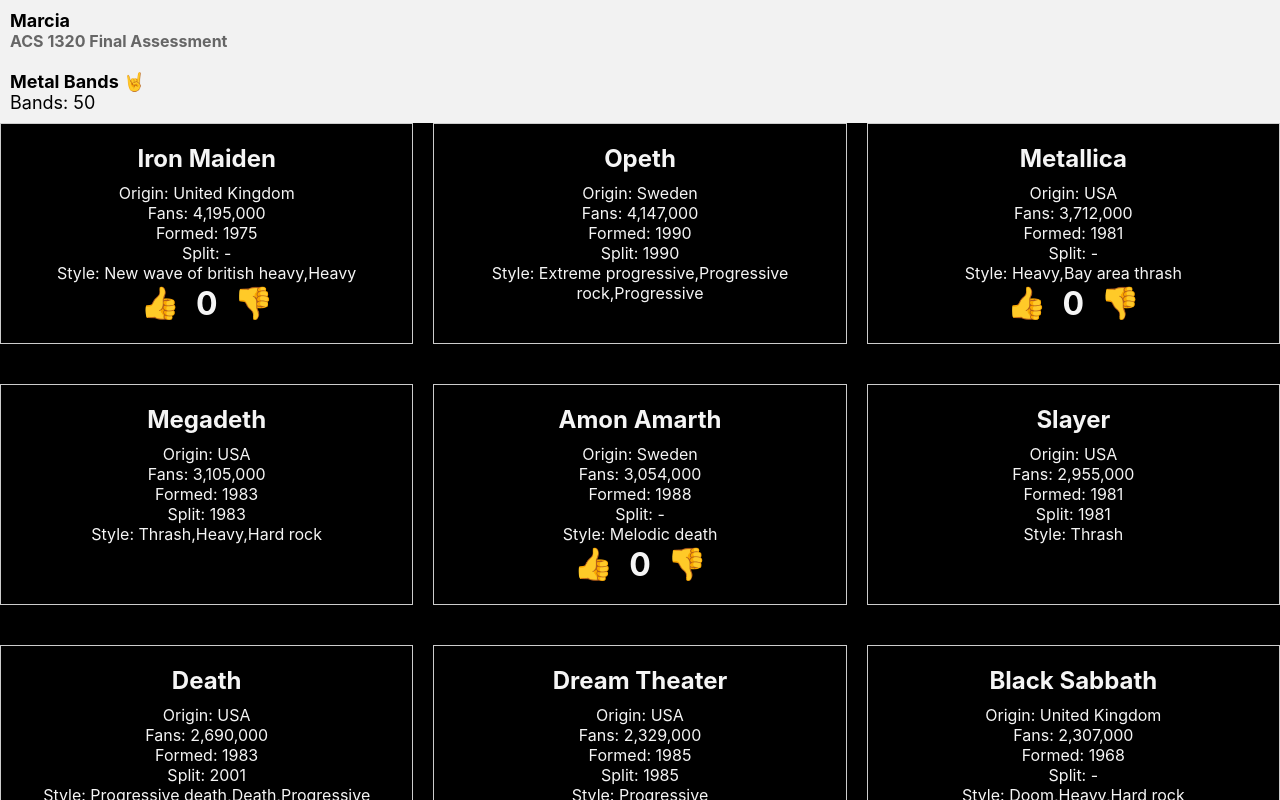
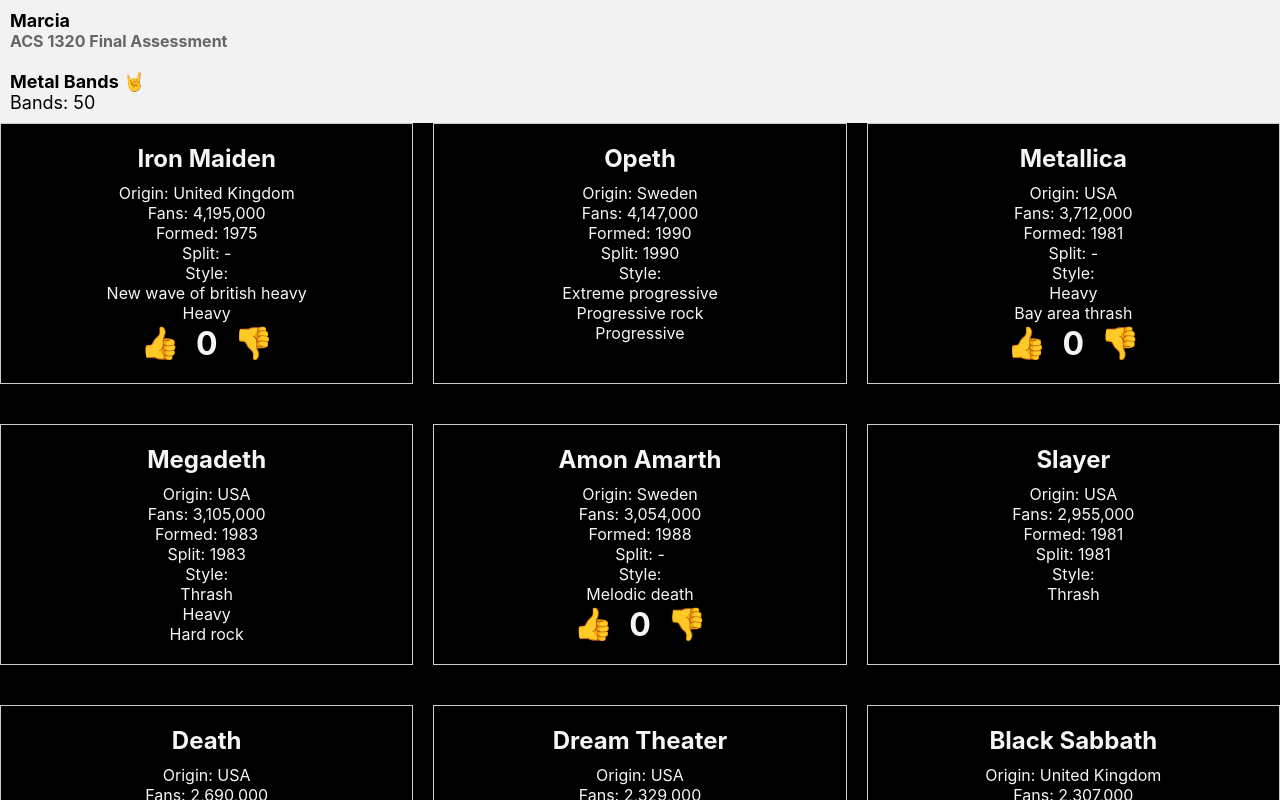
Before and after one commit to mcdott/marcia-acs-1320-final, a React (Create React App) app: page / in a window 1280 px wide. Shown: the top 800 px of the page. Built offline with nearby package versions, Linux system fonts and the light colour scheme.

Commit message:
Stretch Challenge 4

```diff
--- a/src/Band.css
+++ b/src/Band.css
@@ -13,3 +13,9 @@
   margin: 0;
   font-size: 1rem;
 }
+
+ul {
+  margin: 0;
+  padding: 0;
+  list-style: none;
+}
--- a/src/Band.js
+++ b/src/Band.js
@@ -10,6 +10,10 @@
 
   let fans_full_num = fans * 1000;
 
+  const styleList = style
+    .split(",")
+    .map((style, band_name) => <li key={band_name}>{style}</li>);
+
   return (
     <div className='band'>
       <h3>{band_name}</h3>
@@ -17,7 +21,8 @@
       <p>Fans: {fans_full_num.toLocaleString()}</p>
       <p>Formed: {formed}</p>
       <p>Split: {split}</p>
-      <p>Style: {style}</p>
+      <p>Style:</p>
+      <ul>{styleList}</ul>
       {likesIfNotSplit}
     </div>
   );
```
